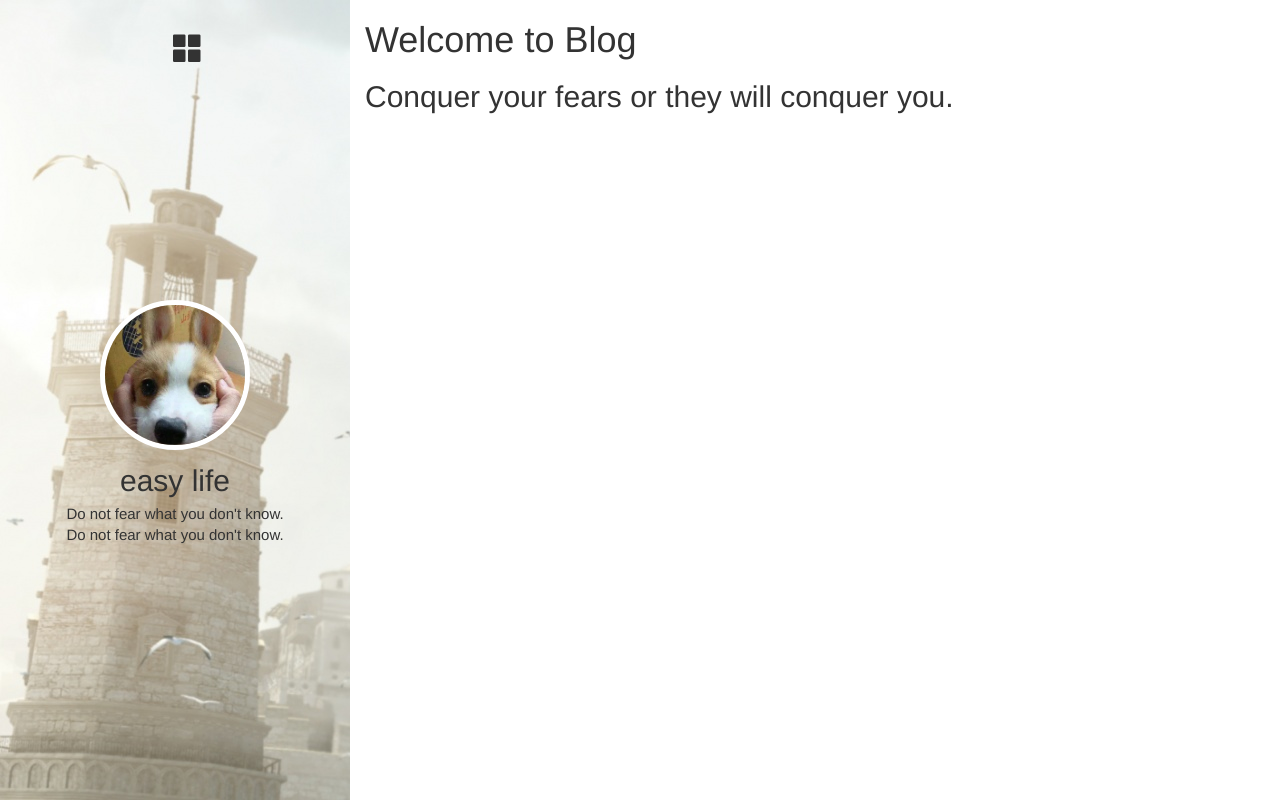
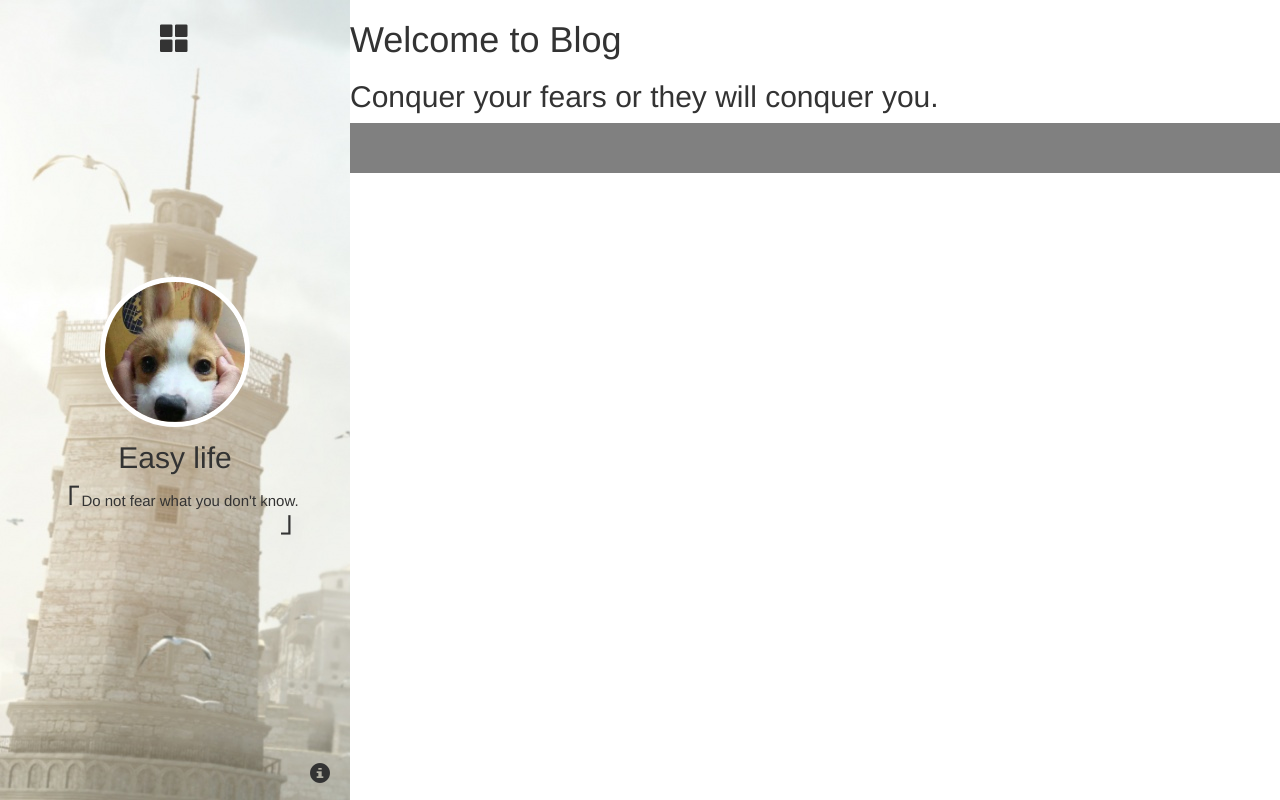
Before and after one commit to easylife94/blog, a Node server app: page / in a window 1280 px wide. Run offline with Node 20, Linux system fonts and the light colour scheme; some libraries are stand-ins or nearby versions.

Commit message:
modify main template style

```diff
--- a/less/main.less
+++ b/less/main.less
@@ -1,5 +1,8 @@
 body {
 
+}
+.container-fluid{
+	padding:0px;
 }
 .nav-bar-blog {
 	position: fixed;
@@ -13,7 +16,7 @@ body {
    	margin-left :350px;
 }
 .my-info{
-	margin-top: 300px;
+	margin-top: 200px;
 	padding: 0 0 20px;
 	text-align: center;
 }
@@ -40,31 +43,58 @@ body {
 .my-words{
 	margin: 0 auto 30px;
 	font-size:15px;
+	height:100px;
+	width:250px;
+	padding:10px 0;
 }
-.nav-bar-menu{
-	font-size: 35px;
-
-    vertical-align: middle;
-    text-align: center;
-    display: inline-block;
-    padding: 10px;
-    border-radius: 3px;
+.blog-menu{
+	text-align:center;
+	padding:10px;
 }
 .btn-blog-menu{
-	position: absolute;
-    top: 20px;
 	padding: 10px 16px;
     font-size: 30px;
     line-height: 1;
     border-radius: 6px;
     color:#333;
-    right: 130px;
 }
 .btn-blog-menu:hover{
 	color:white;
 	background-color:gray;
 
 }
+.footer{
+	width:100%;
+	height:50px;
+	background-color:gray;
+}
+.blog-quot{
+	position:relative;
+	font-size:30px;
+	font-weight:blod;
+
+}
+.blog-quot-left{
+	top:0px;
+	left:0px;
+	top:-10px;
+	float:left;
+}
+.blog-quot-right{
+	bottom:0px;
+	right:-10px;
+	top:-10px;
+	float:right;
+}
+.photo-info{
+	position: absolute;
+    right: 20px;
+    bottom: 10px;
+    padding: 0;
+    text-align: right;
+    font-size:20px;
+}
+
 @media screen and (max-width: 700px) {
    .nav-bar-blog {
    		position: fixed;
@@ -79,7 +109,7 @@ body {
    		margin-left :0px;
 	}
 	.my-info{
-		margin-top: 150px;
+		margin-top: 125px;
 	}
 	.my-name{
 		margin-top:-100px;
@@ -105,4 +135,7 @@ body {
 	    border-radius: 3px;
 	    color: #333;
 	}
+	.photo-info{
+	    font-size:15px;
+	}
 }
--- a/public/css/main.css
+++ b/public/css/main.css
@@ -1,3 +1,6 @@
+.container-fluid {
+  padding: 0px;
+}
 .nav-bar-blog {
   position: fixed;
   top: 0;
@@ -10,7 +13,7 @@
   margin-left: 350px;
 }
 .my-info {
-  margin-top: 300px;
+  margin-top: 200px;
   padding: 0 0 20px;
   text-align: center;
 }
@@ -36,28 +39,54 @@
 .my-words {
   margin: 0 auto 30px;
   font-size: 15px;
+  height: 100px;
+  width: 250px;
+  padding: 10px 0;
 }
-.nav-bar-menu {
-  font-size: 35px;
-  vertical-align: middle;
+.blog-menu {
   text-align: center;
-  display: inline-block;
   padding: 10px;
-  border-radius: 3px;
 }
 .btn-blog-menu {
-  position: absolute;
-  top: 20px;
   padding: 10px 16px;
   font-size: 30px;
   line-height: 1;
   border-radius: 6px;
   color: #333;
-  right: 130px;
 }
 .btn-blog-menu:hover {
   color: white;
   background-color: gray;
+}
+.footer {
+  width: 100%;
+  height: 50px;
+  background-color: gray;
+}
+.blog-quot {
+  position: relative;
+  font-size: 30px;
+  font-weight: blod;
+}
+.blog-quot-left {
+  top: 0px;
+  left: 0px;
+  top: -10px;
+  float: left;
+}
+.blog-quot-right {
+  bottom: 0px;
+  right: -10px;
+  top: -10px;
+  float: right;
+}
+.photo-info {
+  position: absolute;
+  right: 20px;
+  bottom: 10px;
+  padding: 0;
+  text-align: right;
+  font-size: 20px;
 }
 @media screen and (max-width: 700px) {
   .nav-bar-blog {
@@ -73,7 +102,7 @@
     margin-left: 0px;
   }
   .my-info {
-    margin-top: 150px;
+    margin-top: 125px;
   }
   .my-name {
     margin-top: -100px;
@@ -99,4 +128,7 @@
     border-radius: 3px;
     color: #333;
   }
+  .photo-info {
+    font-size: 15px;
+  }
 }
--- a/views/layouts/main.html
+++ b/views/layouts/main.html
@@ -16,25 +16,37 @@
 	<body>
 		<div class="container-fluid">
 			<div class="nav-bar-blog">
+				<div class="blog-menu">
 					<a class="btn btn-blog-menu">
 						<span class="glyphicon glyphicon-th-large"></span>
 					</a>
+				</div>
 				<div class="my-info">
 					<div class="my-avatar">
 						<img src="{{static '/img/blog-avatar.png'}}">
 					</div>
 					<div class="my-name">
-						<span>easy life</span>
+						<span>Easy life</span>
 					</div>
 					<div class="my-words">
-						Do not fear what you don't know.<br/>
+						<span class="blog-quot blog-quot-left">「 </span>
+
 						Do not fear what you don't know.
+						<span class="blog-quot blog-quot-right"> 」</span>
 					</div>
+				</div>
+				<div class="photo-info">
+					<span class="glyphicon glyphicon-info-sign "></span>
 				</div>
 
 			</div>
 			<div class="content-blog">
 				{{{body}}}
+			</div>
+
+			<div class="footer">
+
+
 			</div>
 		</div>
 
```
